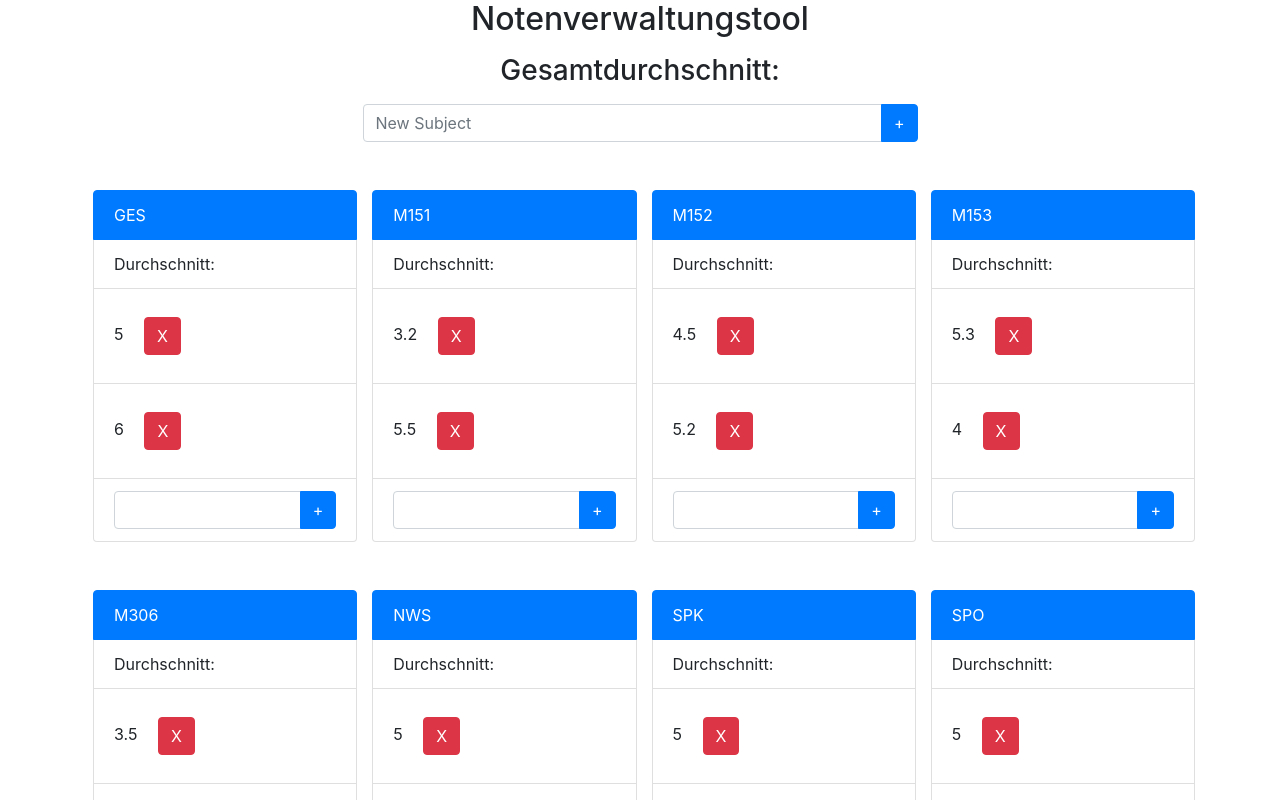
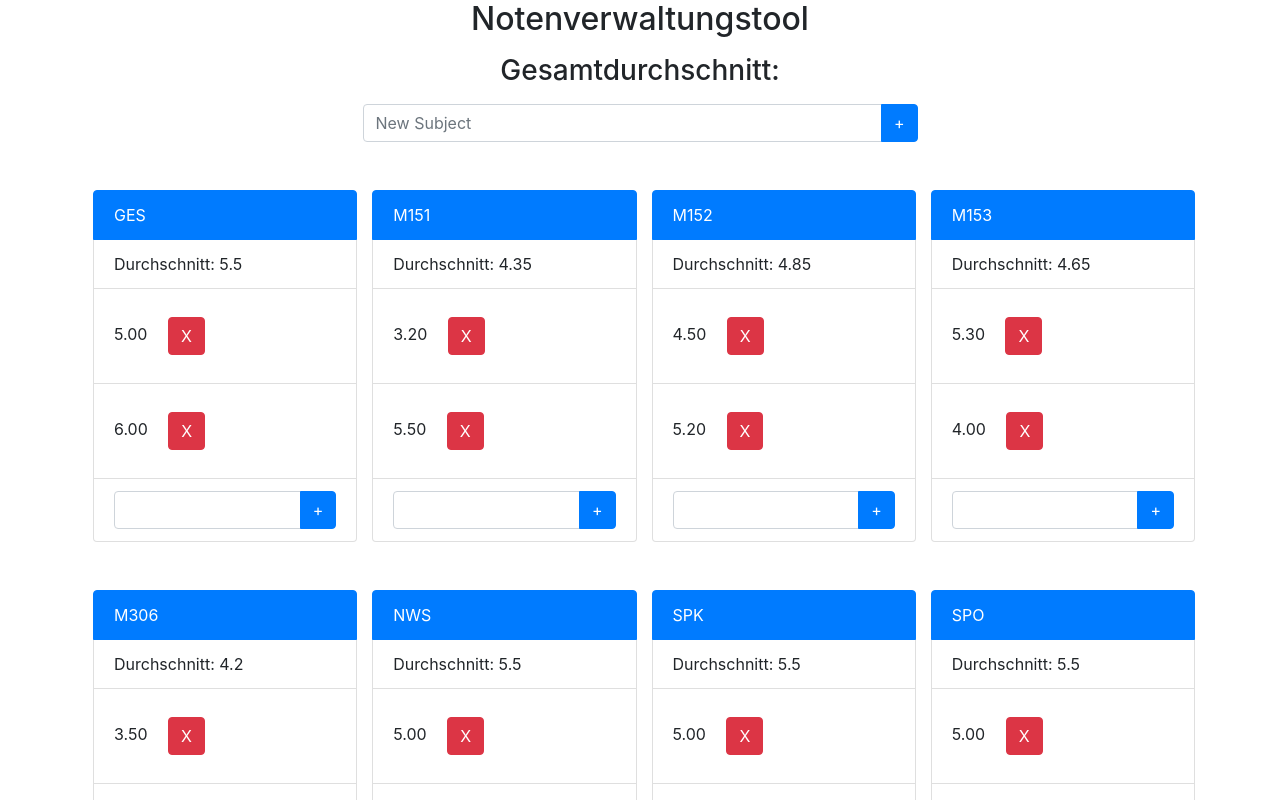
Before and after one commit to lucaaeberhard/Notenverwaltung, a Vue app: page / in a window 1280 px wide. Shown: the top 800 px of the page. Built offline with nearby package versions, Linux system fonts and the light colour scheme.

Commit message:
delete working and add update

```diff
--- a/src/components/GradeComponent.vue
+++ b/src/components/GradeComponent.vue
@@ -14,10 +14,10 @@
 <div class="row ml-2">
   <ul class="col-md-3 list-group mb-5" v-for="subject in subjects">
     <li class="list-group-item active">{{subject.name}}</li>
-    <li class="list-group-item">Durchschnitt:</li>
-    <li class="list-group-item" v-for="grades in subject.grades">
-      {{grades}}
-      <button @click="deleteGrade(subject.name, grades)" type="button" class="btn btn-danger m-3">X</button>
+    <li class="list-group-item">Durchschnitt: {{subject.average}}</li>
+    <li class="list-group-item" v-for="(grades, index) in subject.grades">
+      {{grades.toFixed(2)}}
+      <button @click="deleteGrade(subject.name, index)" type="button" class="btn btn-danger m-3">X</button>
     </li>
     <li class="list-group-item">
       <div class="input-group">
@@ -41,15 +41,15 @@ export default {
   data: function() {
     return {
       subjects: [
-        {name: "GES", grades: [5, 6]},
-        {name: "M151", grades: [3.2, 5.5]},
-        {name: "M152", grades: [4.5, 5.2]},
-        {name: "M153", grades: [5.3, 4]},
-        {name: "M306", grades: [3.5, 4.9]},
-        {name: "NWS", grades: [5, 6]},
-        {name: "SPK", grades: [5, 6]},
-        {name: "SPO", grades: [5, 6]},
-        {name: "WUR", grades: [5, 6]},
+        {name: "GES", grades: [5.00, 6.00], average: 0.00},
+        {name: "M151", grades: [3.2, 5.5], average: 0.00},
+        {name: "M152", grades: [4.5, 5.2], average: 0.00},
+        {name: "M153", grades: [5.3, 4.00], average: 0.00},
+        {name: "M306", grades: [3.5, 4.9], average: 0.00},
+        {name: "NWS", grades: [5.00, 6.00], average: 0.00},
+        {name: "SPK", grades: [5.00, 6.00], average: 0.00},
+        {name: "SPO", grades: [5.00, 6.00], average: 0.00},
+        {name: "WUR", grades: [5.00, 6.00], average: 0.00},
       ],
       newSubject: "",
       newGrade: ""
@@ -58,19 +58,33 @@ export default {
   methods: {
     addSubject: function(newSubject) {
       if(newSubject != "") {
-        this.subjects.push({name: newSubject, grades: []});
+        this.subjects.push({name: newSubject, grades: [], average: 0.00});
       }
     },
     addGrade: function(newGrade, subjectName) {
         if (newGrade.toString().split('.')[0].length == 1 && newGrade.toString().split('.')[0] <= 6 && newGrade.toString().split('.')[0] > 0) {
           this.subjects[this.subjects.findIndex((sub) => sub.name == subjectName)].grades.push(newGrade.toFixed(2));
           this.newGrade = "";
+          this.updateAllAverages();
       }
 
     },
-    deleteGrade: function(subjectName, grade) {
-      this.subjects[this.subjects.findIndex((sub) => sub.name == subjectName)].grades.push();
+    deleteGrade: function(subjectName, index) {
+      this.subjects[this.subjects.findIndex((sub) => sub.name == subjectName)].grades.splice(index, 1);
+      this.updateAllAverages();
+    },
+    updateAllAverages: function() {
+      this.subjects.forEach(subject => {
+        let sum = 0.00;
+        subject.grades.forEach(grade => {
+          sum = parseFloat(sum.toString()) + parseFloat(grade.toString());
+        })
+        this.subjects[this.subjects.indexOf(subject)].average = sum / this.subjects[this.subjects.indexOf(subject)].grades.length;
+      })
     }
+  },
+  beforeMount() {
+    this.updateAllAverages();
   }
 }
 </script>
```
